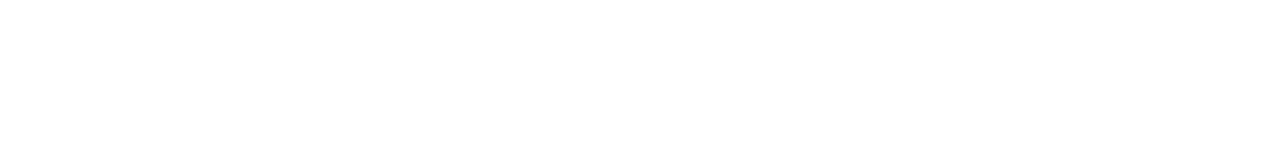
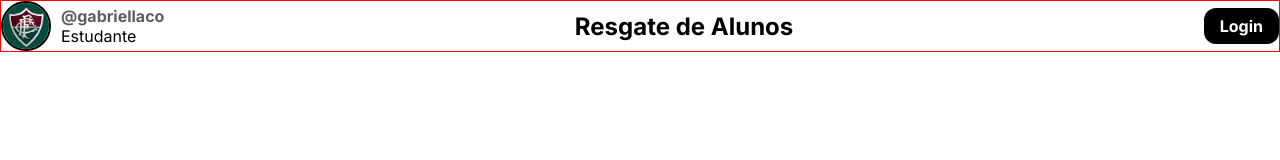
Before and after one commit to GabrielDlaco/resgate-de-alunos, a plain HTML site: page index.html in a window 1280 px wide. Drawn offline with Linux system fonts and the light colour scheme; files that its build step writes are made by us from their sources.

Commit message:
Atualizando

```diff
--- a/css/style.css
+++ b/css/style.css
@@ -11,3 +11,43 @@
     --white: #fff;
     --red: #f00;
 }
+
+header{
+    display: flex;
+    border: 1px solid red;
+    justify-content: space-between;
+    align-items: center;
+}
+
+.user{
+    display: flex;
+    align-items: center;
+    gap: 10px;
+}
+
+.user-img{
+    width: 50px;
+    height: 50px;
+    border-radius: 50%;
+    border: 2px solid var(--black);
+}
+
+.user-info h3{
+    color: var(--gray);
+    font-size: 1rem;
+}
+
+.title{
+    font-size: 1.5rem;
+}
+
+.btn-login{
+    padding: 8px 16px;
+    border-radius: 12px;
+    background-color: var(--black);
+    color: var(--white);
+    font-size: 1rem;
+    font-weight: bold;
+    border: none;
+    cursor: pointer;
+}
--- a/index.html
+++ b/index.html
@@ -10,10 +10,22 @@
         href="https://fonts.googleapis.com/css2?family=Inter:ital,opsz,wght@0,14..32,100..900;1,14..32,100..900&display=swap"
         rel="stylesheet">
     <title>Resgate de Alunos</title>
-    <link rel="stylesheet" href="style.css">
+    <link rel="stylesheet" href="./css/style.css">
 </head>
 
 <body>
+
+    <header>
+        <section class="user">
+            <img class="user-img" src="./image/foto_de_perfil.jfif" alt="Imagem do Perfil">
+            <div class="user-info">
+                <h3>@gabriellaco</h3>
+                <p>Estudante</p>
+            </div>
+        </section>
+        <h1 class="title">Resgate de Alunos</h1>
+        <button class="btn-login" type="button">Login</button>
+    </header>
 
     <script src="./js/app.js"></script>
 </body>
```
